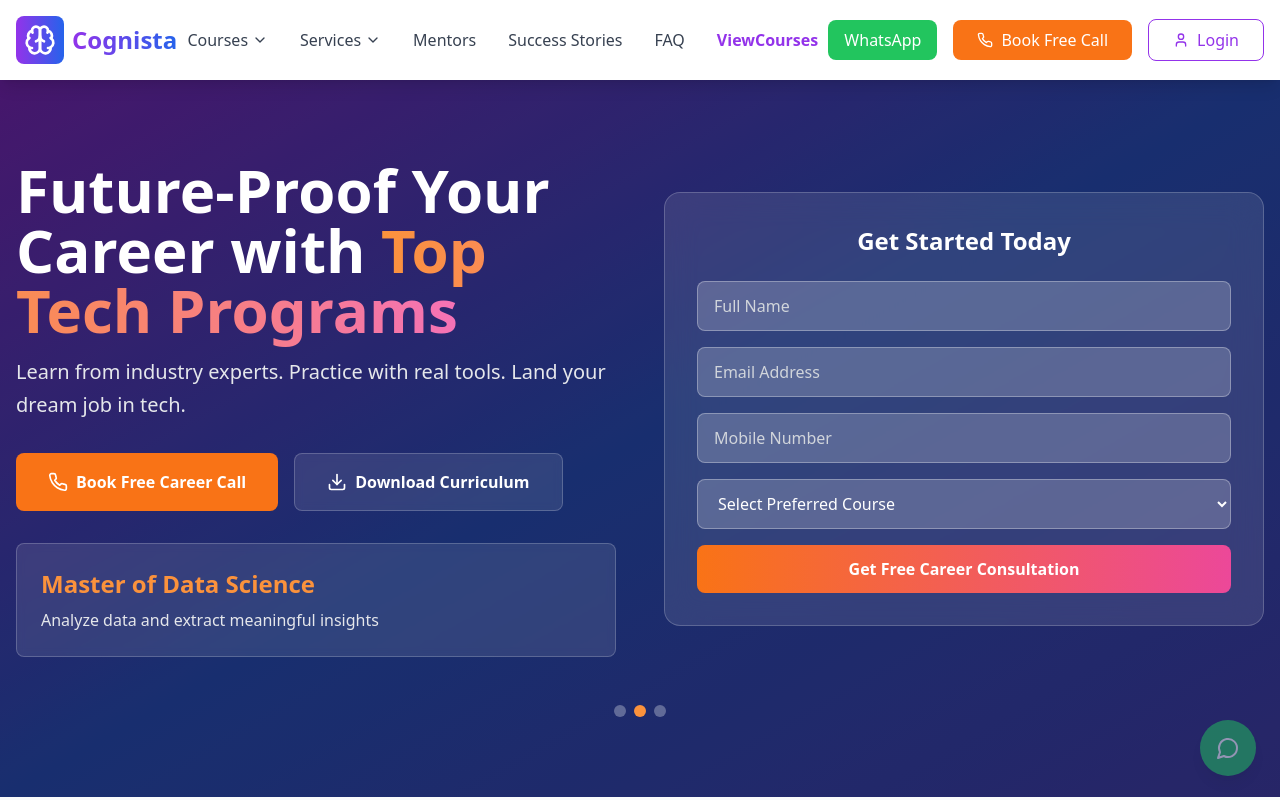
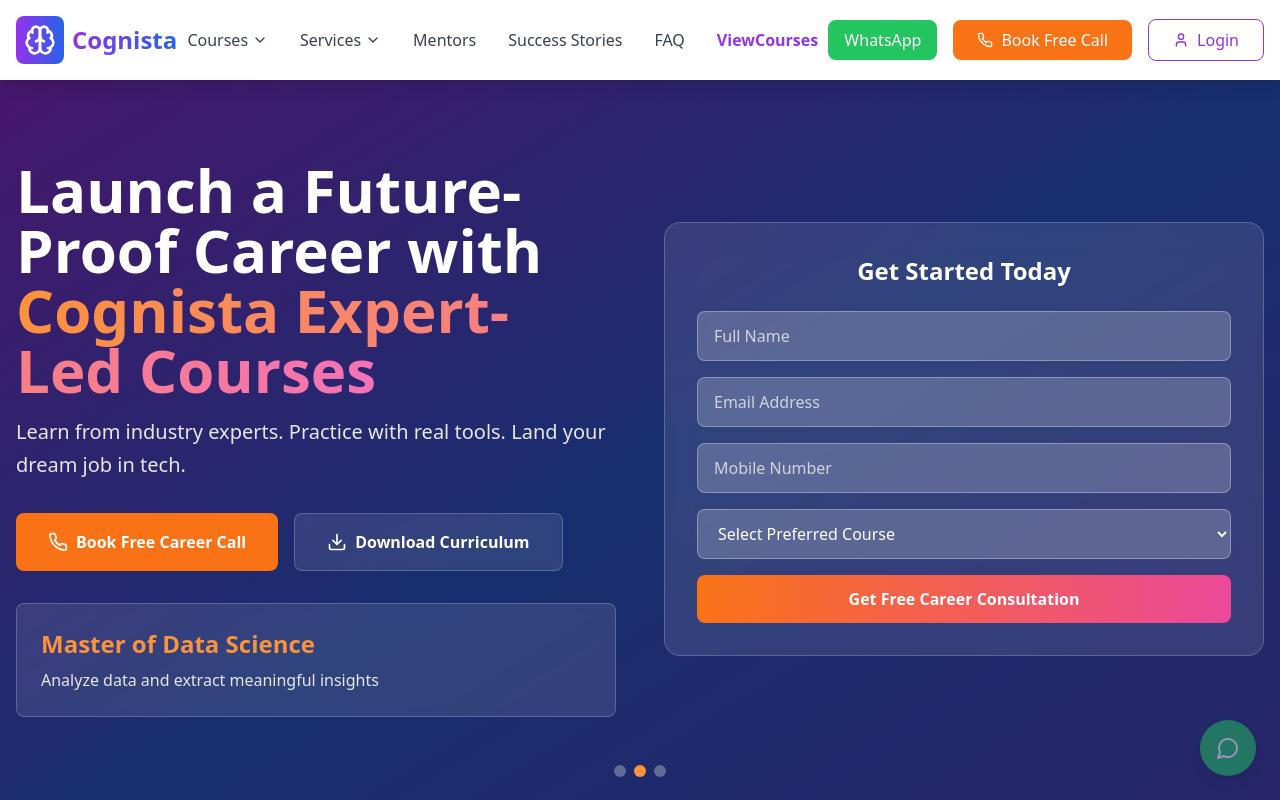
Before and after one commit to lukiworks16/My_Cognista_Website_new, a React (Vite) app: page / in a window 1280 px wide. Shown: the top 800 px of the page. Built offline with nearby package versions, Linux system fonts and the light colour scheme.

Commit message:
Update Hero.tsx

```diff
--- a/src/components/Hero.tsx
+++ b/src/components/Hero.tsx
@@ -110,9 +110,9 @@
           <div className="space-y-8">
             <div className="space-y-4">
               <h1 className="text-5xl lg:text-6xl font-bold leading-tight">
-                Future-Proof Your Career with{' '}
+                Launch a Future-Proof Career with{' '}
                 <span className="bg-gradient-to-r from-orange-400 to-pink-400 bg-clip-text text-transparent">
-                  Top Tech Programs
+                  Cognista Expert-Led Courses
                 </span>
               </h1>
               <p className="text-xl text-gray-200 leading-relaxed">
```
